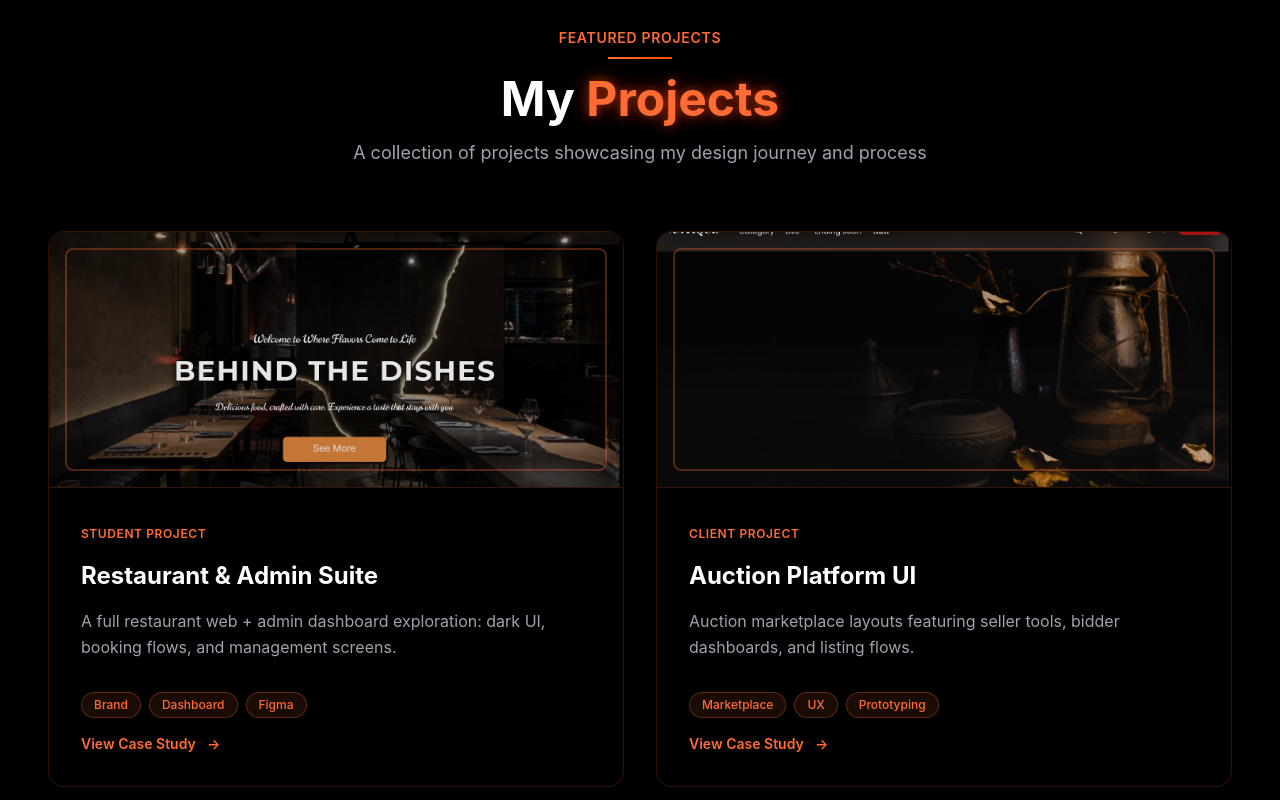
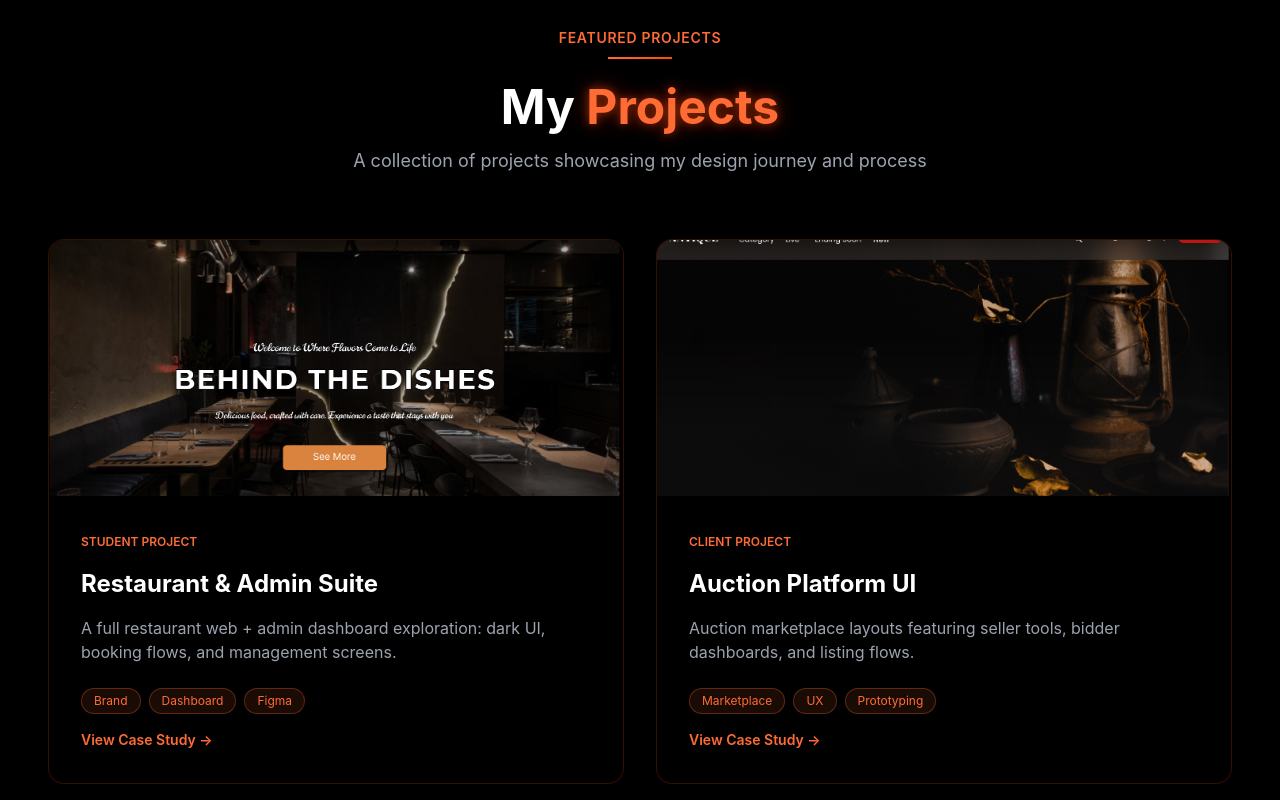
Before and after one commit to Prarthana725/prarthana-portfolio, a Next.js app: page / in a window 1280 px wide. Shown: the part 3640-4440 px from the top of the page. Built offline with nearby package versions, Linux system fonts and the light colour scheme.

Commit message:
Fix Projects framer-motion types

```diff
--- a/components/Projects.tsx
+++ b/components/Projects.tsx
@@ -1,45 +1,52 @@
 'use client'
 
-import { motion } from 'framer-motion'
+import { motion, Variants } from 'framer-motion'
 
 export default function Projects() {
-
   const projects = [
     {
       title: 'Restaurant & Admin Suite',
       category: 'Student Project',
-      description: 'A full restaurant web + admin dashboard exploration: dark UI, booking flows, and management screens.',
-      imageSrc: 'project 1.png',
-      caseStudyUrl: 'https://www.figma.com/design/8FZjQfSXujEgrRkDXzYMCE/-st-yr-project?node-id=0-1&t=he1ILwDQfGqjOkIf-1',
+      description:
+        'A full restaurant web + admin dashboard exploration: dark UI, booking flows, and management screens.',
+      imageSrc: '/project 1.png',
+      caseStudyUrl:
+        'https://www.figma.com/design/8FZjQfSXujEgrRkDXzYMCE/-st-yr-project',
       tags: ['Brand', 'Dashboard', 'Figma'],
     },
     {
       title: 'Auction Platform UI',
       category: 'Client Project',
-      description: 'Auction marketplace layouts featuring seller tools, bidder dashboards, and listing flows.',
-      imageSrc: 'Project 2.png',
-      caseStudyUrl: 'https://www.figma.com/design/6CRpyAVZZuHRAcQIfYVvYq/2nd-yr-project?node-id=448-2&t=m6Mkcmz58qIx7WvD-1',
+      description:
+        'Auction marketplace layouts featuring seller tools, bidder dashboards, and listing flows.',
+      imageSrc: '/project 2.png',
+      caseStudyUrl:
+        'https://www.figma.com/design/6CRpyAVZZuHRAcQIfYVvYq/2nd-yr-project',
       tags: ['Marketplace', 'UX', 'Prototyping'],
     },
     {
       title: 'Marketing Collateral & Ads',
       category: 'Client Project',
-      description: 'Promotional ads and marketing visuals designed with luxury gold palettes and hospitality themes.',
-      imageSrc: 'project 3.png',
-      caseStudyUrl: 'https://www.figma.com/design/2BGmjXS0WHgeKzNt6PDVaG/Hotel-marketing-post?node-id=0-1&t=iPKJ9MBvjjUnlTyZ-1',
+      description:
+        'Promotional ads and marketing visuals designed with luxury gold palettes and hospitality themes.',
+      imageSrc: '/project 3.png',
+      caseStudyUrl:
+        'https://www.figma.com/design/2BGmjXS0WHgeKzNt6PDVaG/Hotel-marketing-post',
       tags: ['Marketing', 'Visual Design', 'Ads'],
     },
     {
       title: 'Blue SaaS Website Flow',
       category: 'Client Project',
-      description: 'Clean blue/white SaaS website flows with multiple page states: home, login, blog, and dashboard screens.',
-      imageSrc: 'project 4.png',
-      caseStudyUrl: 'https://www.figma.com/design/Ug2t37NzUzWFXBD2HDKtDK/LMS-System?node-id=0-1&t=sfPgMjB0GpErdRGP-1',
+      description:
+        'Clean blue/white SaaS website flows with multiple page states: home, login, blog, and dashboard screens.',
+      imageSrc: '/project 4.png',
+      caseStudyUrl:
+        'https://www.figma.com/design/Ug2t37NzUzWFXBD2HDKtDK/LMS-System',
       tags: ['Website', 'Content', 'Layout'],
     },
   ]
 
-  const containerVariants = {
+  const containerVariants: Variants = {
     hidden: { opacity: 0 },
     visible: {
       opacity: 1,
@@ -47,7 +54,7 @@ export default function Projects() {
     },
   }
 
-  const itemVariants = {
+  const itemVariants: Variants = {
     hidden: { opacity: 0, y: 50, scale: 0.95 },
     visible: {
       opacity: 1,
@@ -60,7 +67,6 @@ export default function Projects() {
   return (
     <section id="projects" className="py-32 relative">
       <div className="max-w-7xl mx-auto px-6 sm:px-8 lg:px-12">
-
         {/* Header */}
         <motion.div
           className="text-center mb-16"
@@ -69,10 +75,10 @@ export default function Projects() {
           viewport={{ once: true }}
           transition={{ duration: 0.6 }}
         >
-          <div className="inline-block mb-4">
-            <span className="text-warm-orange text-sm font-semibold tracking-wider uppercase">
+          <span className="text-warm-orange text-sm font-semibold uppercase tracking-wider">
             Featured Projects
           </span>
+
           <motion.div
             className="h-0.5 bg-gradient-to-r from-warm-orange to-neon-orange mt-2 mx-auto"
             initial={{ width: 0 }}
@@ -80,18 +86,17 @@ export default function Projects() {
             viewport={{ once: true }}
             transition={{ duration: 0.6, delay: 0.2 }}
           />
-          </div>
 
-          <h2 className="text-4xl md:text-5xl font-bold text-white mb-4">
+          <h2 className="text-4xl md:text-5xl font-bold text-white mt-6">
             My <span className="text-warm-orange neon-glow">Projects</span>
           </h2>
 
-          <p className="text-gray-400 text-lg max-w-2xl mx-auto">
+          <p className="text-gray-400 text-lg max-w-2xl mx-auto mt-4">
             A collection of projects showcasing my design journey and process
           </p>
         </motion.div>
 
-        {/* Projects Grid */}
+        {/* Grid */}
         <motion.div
           className="grid md:grid-cols-2 gap-8"
           variants={containerVariants}
@@ -99,77 +104,59 @@ export default function Projects() {
           whileInView="visible"
           viewport={{ once: true, margin: '-50px' }}
         >
-          {projects.map((project, index) => (
+          {projects.map((project) => (
             <motion.div
               key={project.title}
-              className="group relative glass-card rounded-2xl overflow-hidden border border-warm-orange/20 hover:border-warm-orange/40 transition-all duration-300"
+              className="glass-card rounded-2xl overflow-hidden border border-warm-orange/20 hover:border-warm-orange/40"
               variants={itemVariants}
               whileHover={{ scale: 1.02, y: -5 }}
               transition={{ duration: 0.3 }}
             >
-
-              {/* Image Preview */}
-              <motion.div
-                className="relative h-64 bg-black flex items-center justify-center border-b border-warm-orange/20 overflow-hidden"
-                whileHover={{ scale: 1.05 }}
-                transition={{ duration: 0.3 }}
-              >
+              {/* Image */}
+              <div className="relative h-64 overflow-hidden">
                 <img
                   src={project.imageSrc}
                   alt={project.title}
-                  className="w-full h-full object-cover opacity-90"
+                  className="w-full h-full object-cover"
                 />
-                <div className="absolute inset-4 border-2 border-warm-orange/30 rounded-lg"></div>
-              </motion.div>
+              </div>
 
               {/* Content */}
-              <div className="p-8 space-y-4 relative z-10">
-                <span className="text-warm-orange text-xs font-semibold uppercase tracking-wider">
+              <div className="p-8 space-y-4">
+                <span className="text-warm-orange text-xs font-semibold uppercase">
                   {project.category}
                 </span>
 
-                <h3 className="text-2xl font-bold text-white mt-2">
+                <h3 className="text-2xl font-bold text-white">
                   {project.title}
                 </h3>
 
-                <p className="text-gray-400 leading-relaxed">
+                <p className="text-gray-400">
                   {project.description}
                 </p>
 
                 {/* Tags */}
-                <div className="flex flex-wrap gap-2 pt-4">
+                <div className="flex flex-wrap gap-2 pt-2">
                   {project.tags.map((tag) => (
-                    <motion.span
+                    <span
                       key={tag}
-                      className="px-3 py-1 bg-warm-orange/10 border border-warm-orange/30
-                                 rounded-full text-xs text-warm-orange font-medium"
-                      initial={{ opacity: 0, scale: 0 }}
-                      whileInView={{ opacity: 1, scale: 1 }}
-                      viewport={{ once: true }}
+                      className="px-3 py-1 bg-warm-orange/10 border border-warm-orange/30 rounded-full text-xs text-warm-orange"
                     >
                       {tag}
-                    </motion.span>
+                    </span>
                   ))}
                 </div>
 
-                {/* 🔗 View Case Study Button */}
                 <motion.a
                   href={project.caseStudyUrl}
                   target="_blank"
                   rel="noopener noreferrer"
-                  className="text-warm-orange font-semibold text-sm hover:text-neon-orange transition-colors duration-300 flex items-center gap-2 mt-4"
+                  className="inline-flex items-center gap-2 text-warm-orange font-semibold text-sm mt-4"
                   whileHover={{ x: 5 }}
                 >
-                  View Case Study
-                  <motion.span
-                    animate={{ x: [0, 5, 0] }}
-                    transition={{ duration: 1.5, repeat: Infinity }}
-                  >
-                    →
-                  </motion.span>
+                  View Case Study →
                 </motion.a>
               </div>
-
             </motion.div>
           ))}
         </motion.div>
```
Lines whose indentation alone changed are shown as unchanged.
